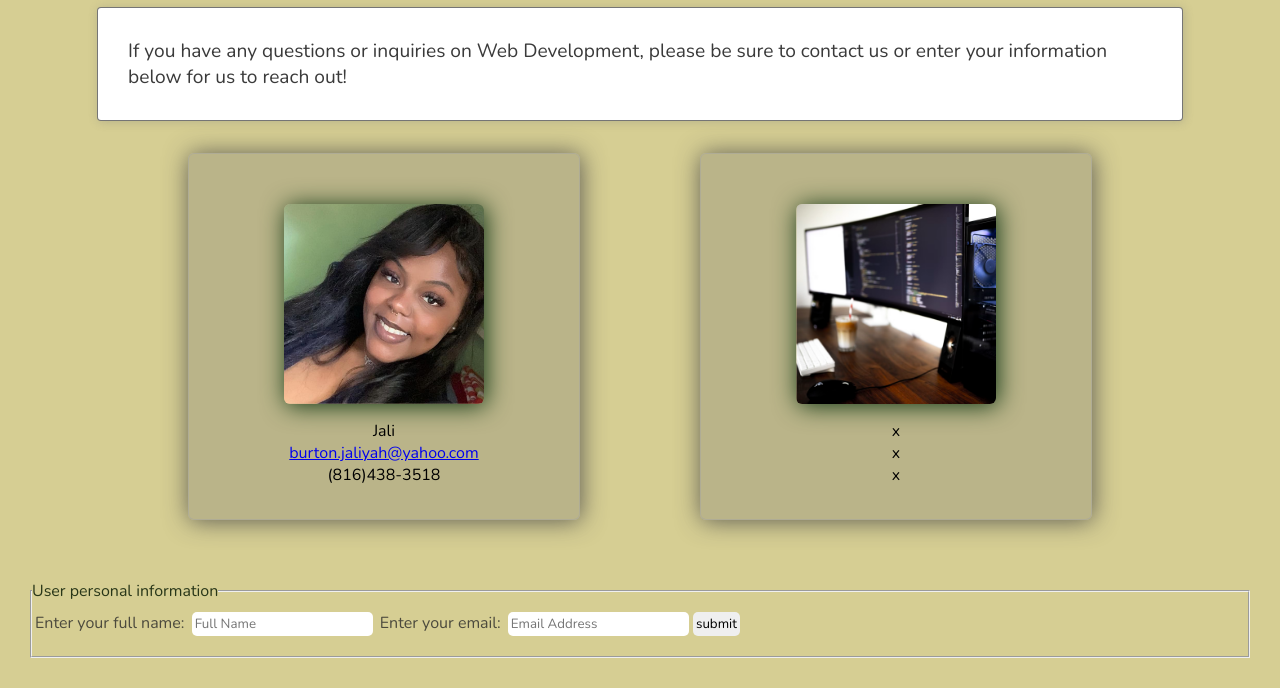
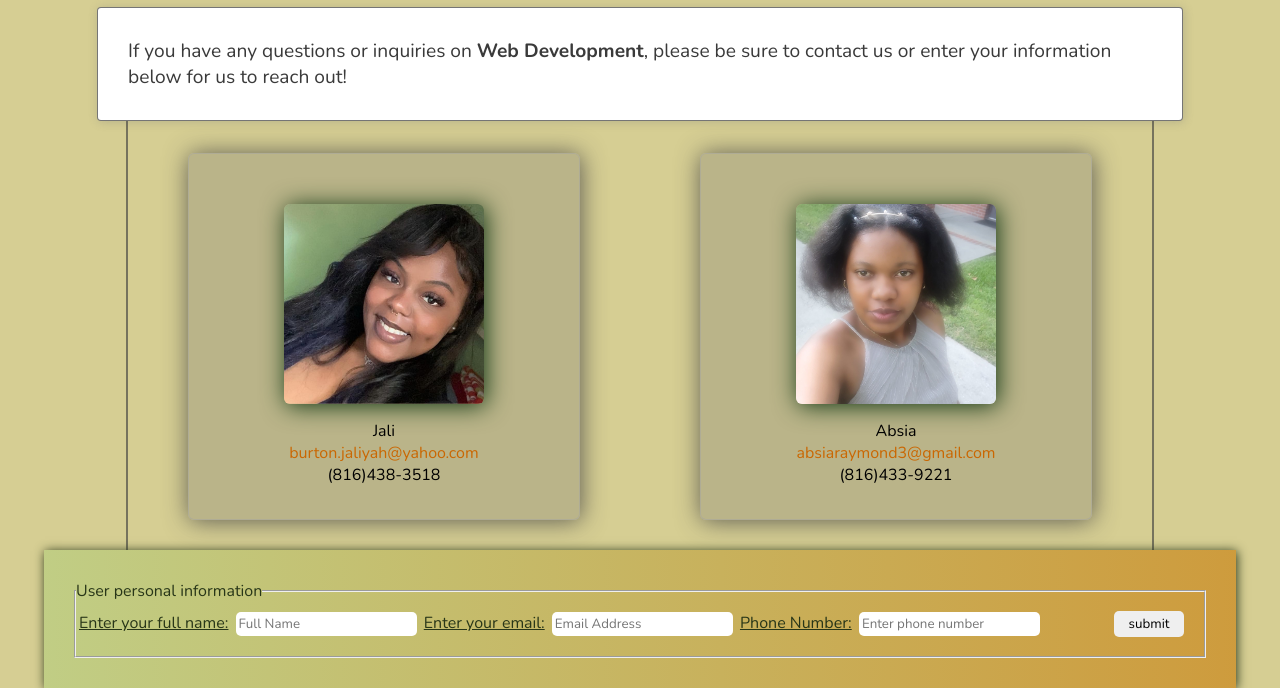
Before and after one commit to Jalionce/FinalProject, a plain HTML site: page contact.html in a window 1280 px wide. Shown: the part 196-884 px from the top of the page. Drawn offline with nearby package versions, Linux system fonts and the light colour scheme.

Commit message:
updated contact page- added absia info

```diff
--- a/contact.html
+++ b/contact.html
@@ -27,8 +27,9 @@
     <main class="contact-transition">
       <h1 class="contact-title">Contact Us</h1>
       <div class="contact-description">
-        If you have any questions or inquiries on Web Development, please be
-        sure to contact us or enter your information below for us to reach out!
+        If you have any questions or inquiries on <b>Web Development</b>, please
+        be sure to contact us or enter your information below for us to reach
+        out!
       </div>
       <section class="contact-card-container">
         <section class="contact-cards">
@@ -43,11 +44,11 @@
           <!-- For Absia: Fill in your information here -->
           <div class="contact-card-holder">
             <!-- For Absia: Insert an image for yourself here -->
-            <img src="./assets/coding photo.png" alt="coding" />
+            <img src="./assets/absia.jpg" alt="coding" />
 
-            <p class="contact-name">x</p>
-            <p class="contact-email">x</p>
-            <p class="contact-number">x</p>
+            <p class="contact-name">Absia</p>
+            <p class="contact-email"><a href="#">absiaraymond3@gmail.com</a></p>
+            <p class="contact-number">(816)433-9221</p>
           </div>
         </section>
       </section>
@@ -60,6 +61,8 @@
             <input type="text" name="name" placeholder="Full Name" />
             <label>Enter your email:</label>
             <input type="email" name="email" placeholder="Email Address" />
+            <label for="">Phone Number:</label>
+            <input type="number" placeholder="Enter phone number" />
             <input type="submit" value="submit" id="submit-button" />
           </fieldset>
         </form>
--- a/style.css
+++ b/style.css
@@ -152,6 +152,13 @@ ol li {
   padding-top: 2.5%;
   width: 80%;
   margin: auto;
+  border-left: 2px solid rgba(61, 61, 61, 0.623);
+  border-right: 2px solid rgba(61, 61, 61, 0.623);
+}
+
+.contact-cards a {
+  text-decoration: none;
+  color: #ca6702;
 }
 
 .contact-cards img {
@@ -165,6 +172,15 @@ ol li {
 
 .user-information {
   padding: 30px;
+  background: linear-gradient(
+    to right,
+    rgba(3, 200, 5, 0.1),
+    rgba(200, 120, 1, 0.589)
+  );
+  box-shadow: 1px 1px 10px #283618;
+  max-width: fit-content;
+  max-height: fit-content;
+  margin: auto;
 }
 
 .user-information legend {
@@ -180,7 +196,8 @@ input {
 
 .user-information label {
   font-weight: 400;
-  color: rgba(37, 37, 37, 0.781);
+  color: #283618;
+  text-decoration: underline;
 }
 
 .user-information input {
@@ -193,6 +210,15 @@ input {
 }
 
 #submit-button {
+  margin: 0 20px 0 70px;
+  width: 70px;
+  padding: 4px;
+}
+
+#submit-button:hover {
+  cursor: pointer;
+  background: #ca6702;
+  color: #fff;
 }
 
 @media screen and (max-width(900px)) {
```
Also changed, not shown: assets/absia.jpg (added).
